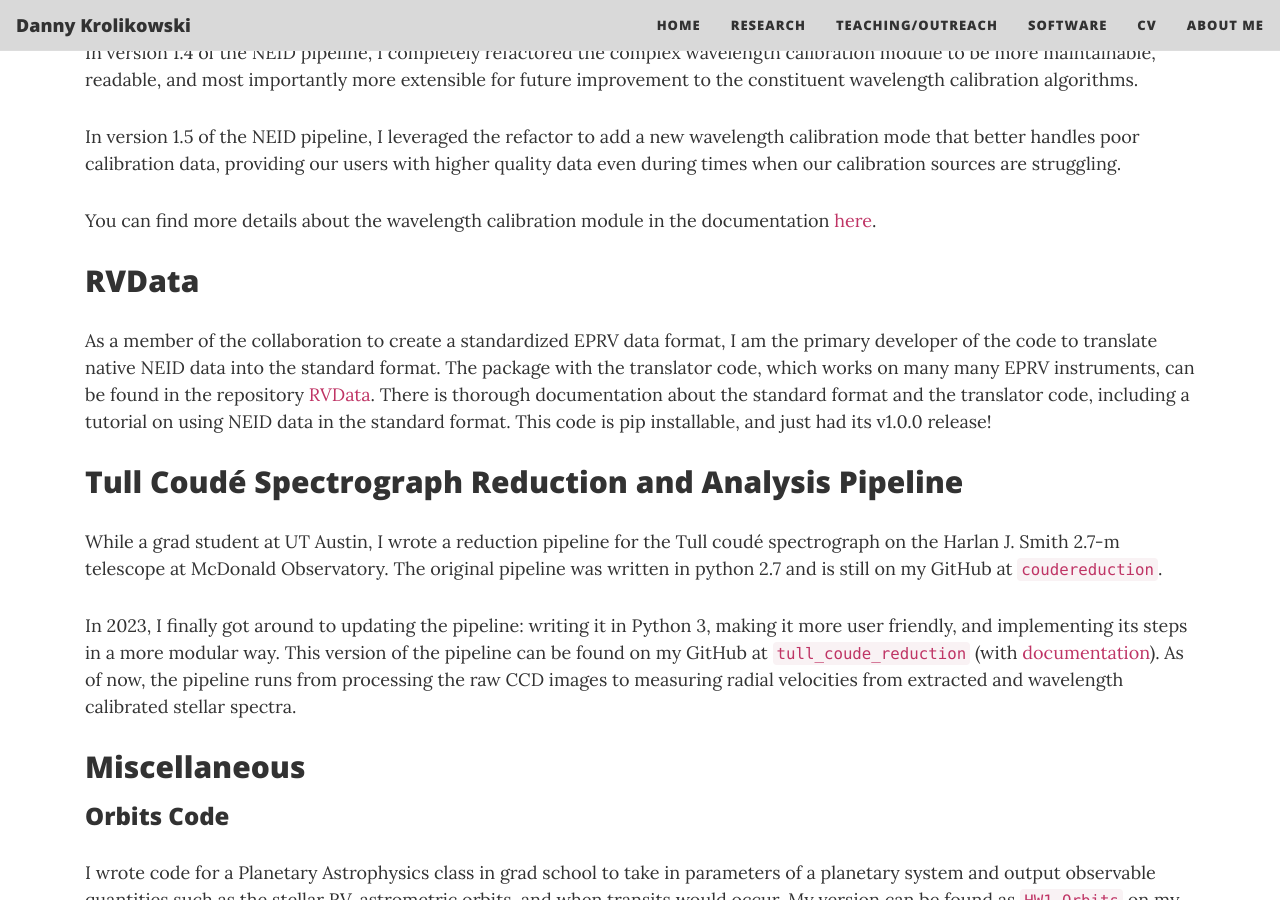
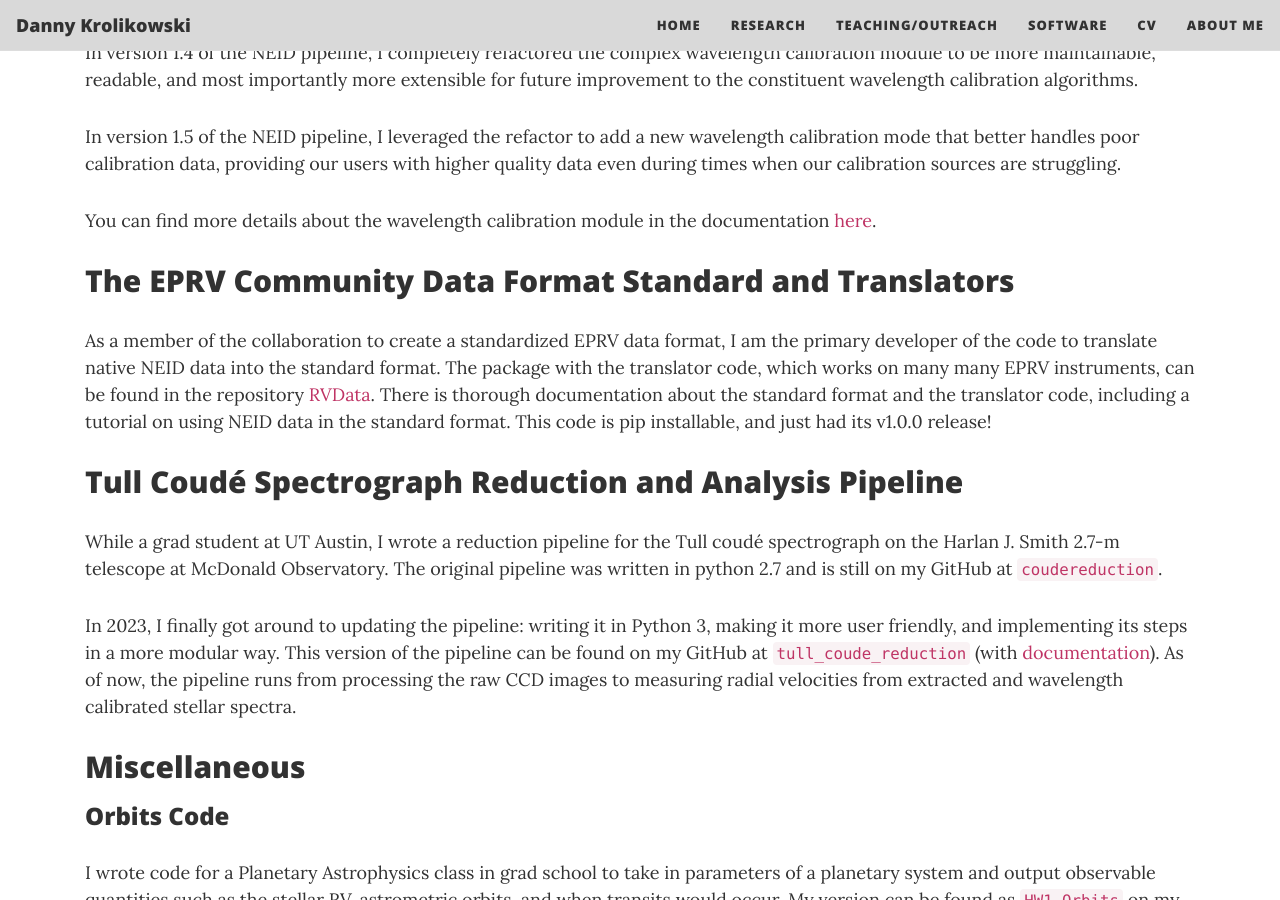
Before and after one commit to dkrolikowski/dkrolikowski.github.io, a Jekyll site: the page built from software.md, in a window 1280 px wide and 900 px high, scrolled down 1714 px. Built offline with Jekyll 4.4.1, drawn with Linux system fonts in a browser that asks for light colours; nearby versions of some CDN libraries.

Commit message:
Update software.md

```diff
--- a/software.md
+++ b/software.md
@@ -44,7 +44,7 @@ In version 1.5 of the NEID pipeline, I leveraged the refactor to add a new wavel
 
 You can find more details about the wavelength calibration module in the documentation [here](https://neid.ipac.caltech.edu/docs/NEID-DRP/algorithms.html#wavelength-calibration).
 
-## RVData
+## The EPRV Community Data Format Standard and Translators
 
 As a member of the collaboration to create a standardized EPRV data format, I am the primary developer of the code to translate native NEID data into the standard format. The package with the translator code, which works on many many EPRV instruments, can be found in the repository [RVData](https://github.com/EPRV-RCN/RVData). There is thorough documentation about the standard format and the translator code, including a tutorial on using NEID data in the standard format. This code is pip installable, and just had its v1.0.0 release!
 
```
